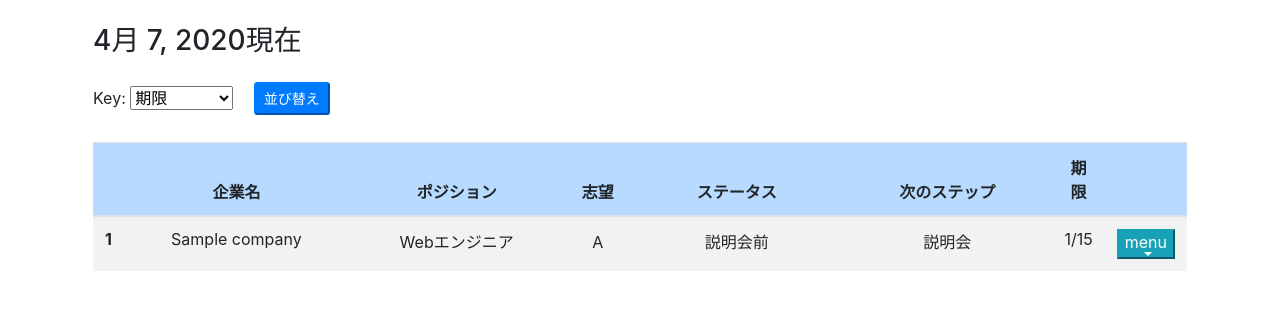
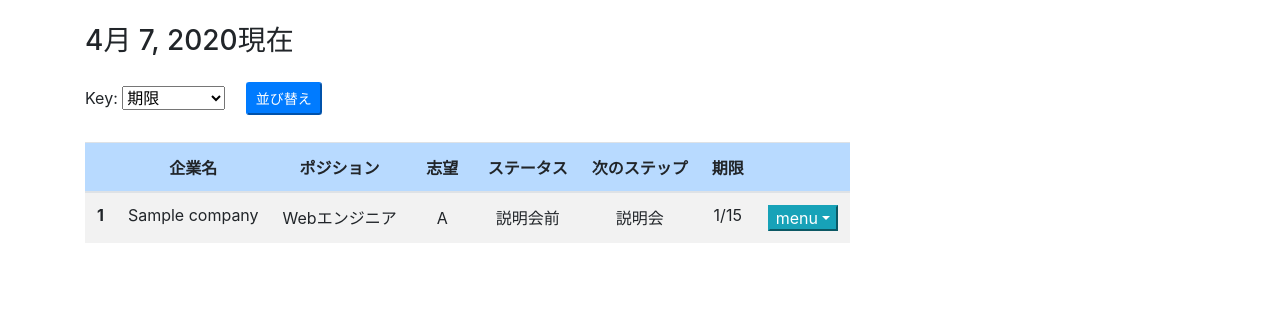
Before and after one commit to ShuheiKuriki/shukatsu_app, a Django app: page /company/list/deadline in a window 1280 px wide. Shown: the part 56-366 px from the top of the page. Run offline with Django 3.2, Linux system fonts and the light colour scheme; a user stored in the database is signed in; tables that the repository leaves empty hold one stand-in row (values such as "Sample post"); some libraries are stand-ins or nearby versions.

Commit message:
テーブルデザイン改良

```diff
--- a/templates/base/user_base.html
+++ b/templates/base/user_base.html
@@ -51,13 +51,13 @@
         </div>
     </nav>
     <div class="container">
-        <div class="my-4 mx-2">
+        <div class="my-4">
           {% block content %}
           {% endblock %}
         </div>
     </div>
     <div class="container">
-      <div class="my-4 mx-2">
+      <div class="my-4">
         {% block content2 %}
         {% endblock %}
       </div>
--- a/templates/company/company_list.html
+++ b/templates/company/company_list.html
@@ -18,11 +18,11 @@
       <thead>
         <tr class='table-primary'>
           <th scope='col'></th>
-          <th class="w-25" scope='col'>企業名<span class='text-danger'></span></th>
-          <th class="w-25" scope='col'>ポジション</th>
+          <th class="" scope='col'>企業名<span class='text-danger'></span></th>
+          <th class="" scope='col'>ポジション</th>
           <th scope='col'>志望</th>
-          <th class="w-25" scope='col'>ステータス</th>
-          <th class="w-25" scope='col'>次のステップ</th>
+          <th class="" scope='col'>ステータス</th>
+          <th class="" scope='col'>次のステップ</th>
           <th scope='col'>期限</th>
           <th scope='col'></th>
         </tr>
@@ -61,7 +61,7 @@
           <thead>
           </thead>
           <tbody>
-              <tr class='table-info'>
+              <tr class='table-primary'>
                 <th scope='row'>{{ forloop.counter }}</th>
                 <th class="w-50" scope='col'>企業名<span class='text-danger'></span></th>
                 <th class="w-50" scope='col'>{{ company.name }}</th>
```
